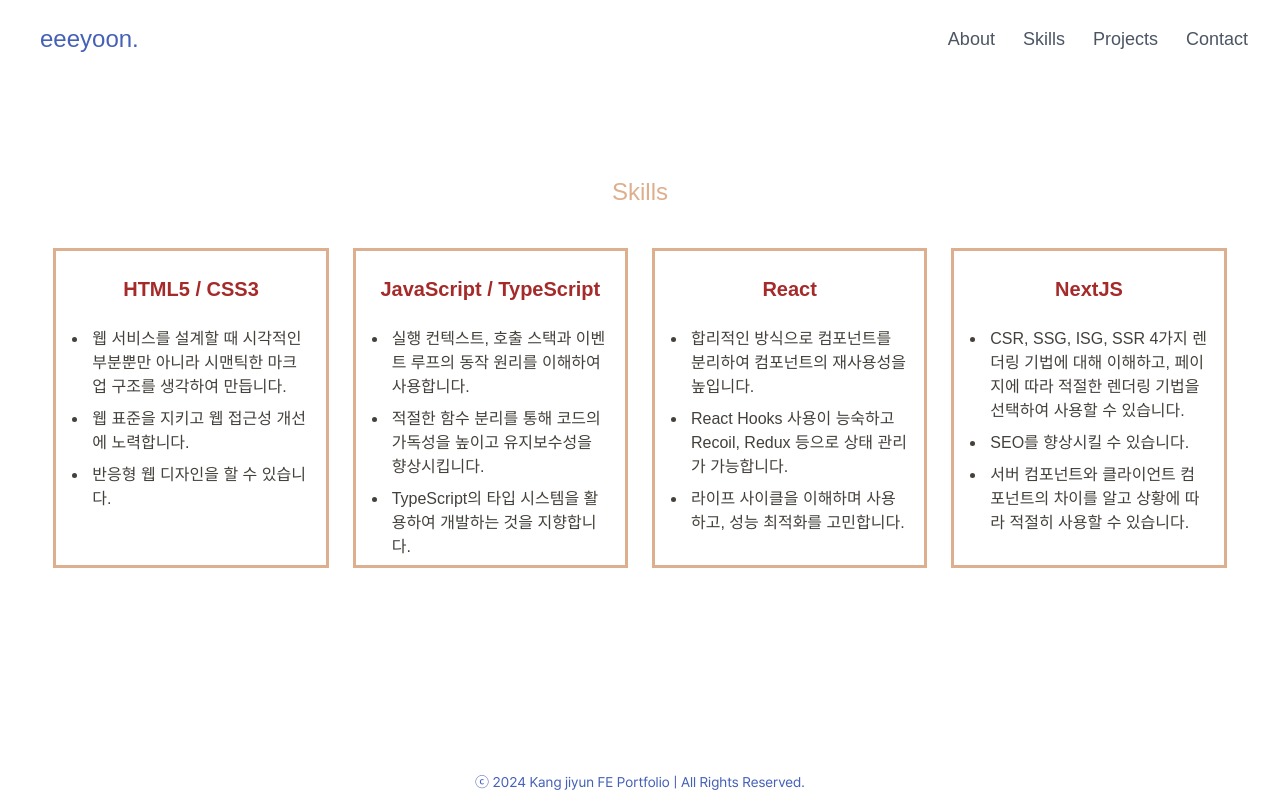
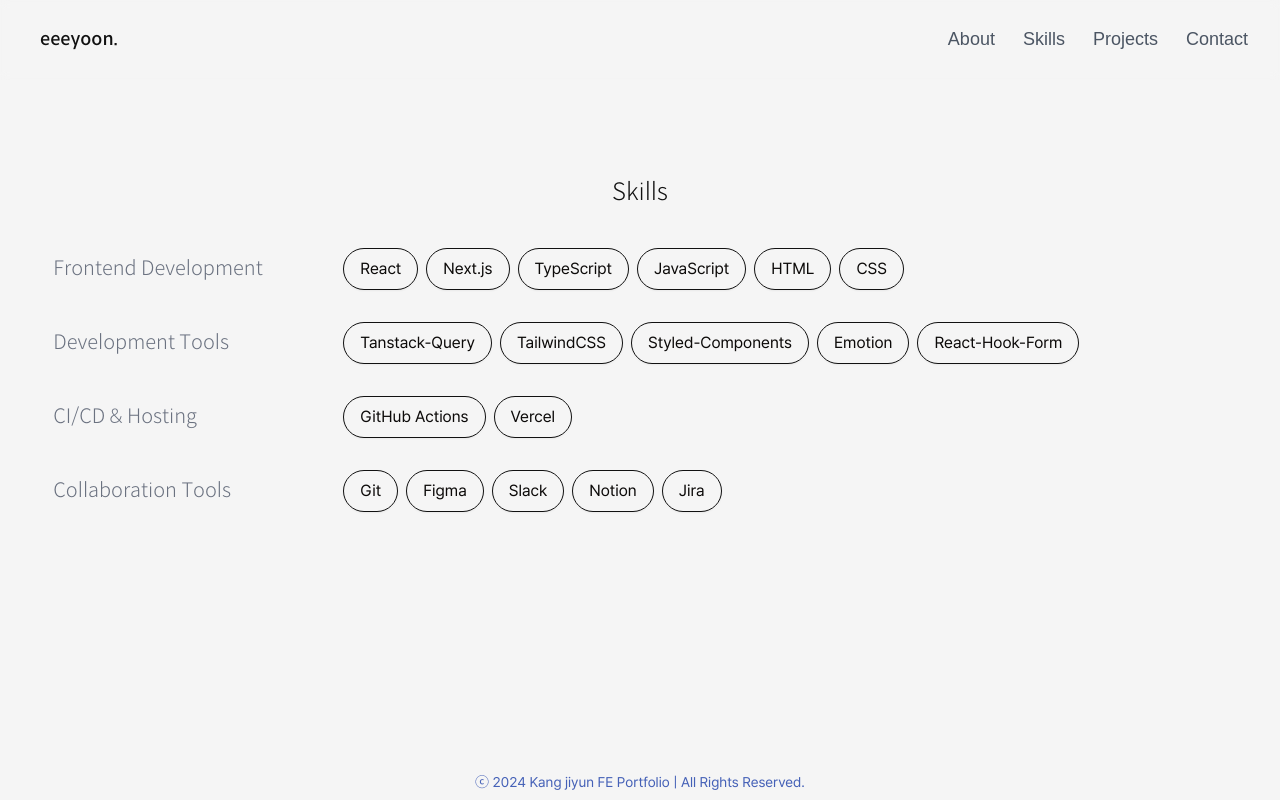
Before and after one commit to eeeyooon/portfolio, a Next.js app: page /skills in a window 1280 px wide. Built offline with nearby package versions, Linux system fonts and the light colour scheme; a web font is replaced by a local one.

Commit message:
refactor: about, skills 페이지 디자인 리뉴얼

```diff
--- a/data/skills/skillData.ts
+++ b/data/skills/skillData.ts
@@ -34,3 +34,22 @@ export const skills: Skills[] = [
     ],
   },
 ];
+
+export const skillData = [
+  {
+    category: "Frontend Development",
+    skills: ["React", "Next.js", "TypeScript", "JavaScript", "HTML", "CSS"],
+  },
+  {
+    category: "Development Tools",
+    skills: ["Tanstack-Query", "TailwindCSS", "Styled-Components", "Emotion", "React-Hook-Form"],
+  },
+  {
+    category: "CI/CD & Hosting",
+    skills: ["GitHub Actions", "Vercel"],
+  },
+  {
+    category: "Collaboration Tools",
+    skills: ["Git", "Figma", "Slack", "Notion", "Jira"],
+  },
+];
--- a/src/app/about/page.tsx
+++ b/src/app/about/page.tsx
@@ -98,11 +98,12 @@ export default function AboutPage() {
           </motion.div>
         )}
       </AnimatePresence>
+
       {!showInitialMessage && (
         <motion.section className="h-full" variants={sectionVariants} initial="hidden" animate={controls}>
           <div
             id="about"
-            className="relative flex items-center gap-6 flex-col sm:flex-row md:flex-row pt-16 selection:bg-brown_color"
+            className="relative flex items-center gap-6 flex-col sm:flex-row md:flex-row pt-16 selection:bg-gray-300"
           >
             <motion.div className="flex flex-col w-full justify-center items-center basis-5/12" variants={itemVariants}>
               <motion.p
@@ -127,7 +128,7 @@ export default function AboutPage() {
                   className="rounded-lg object-cover w-full h-full"
                 />
               </div>
-              <div className="flex flex-row gap-5 text-xs md:text-base mt-4 text-stone-600 w-full justify-center selection:bg-stone-300">
+              <div className="flex flex-row gap-5 text-xs md:text-base mt-4 text-gray-600 w-full justify-center selection:bg-gray-300">
                 <Link href="https://github.com/eeeyooon" target="_blank" className="hover:font-semibold">
                   GitHub
                 </Link>
@@ -140,10 +141,10 @@ export default function AboutPage() {
               </div>
             </motion.div>
             <motion.div className="flex flex-col w-full md:w-2/3" variants={itemVariants}>
-              <p className="font-SMUSnow  text-gray-600 text-lg md:text-xl mb-8">About Me</p>
+              <p className="font-spoqa text-black font-light text-lg md:text-2xl mb-8">About Me</p>
               <SlotMachine sentence={sentence} />
               <AboutContent />
-              <p className="text-sm text-stone-500 mt-2">update。 2024.10.26</p>
+              <p className="text-sm text-gray-500 mt-2">update。 2025.01.12</p>
             </motion.div>
           </div>
           <ScrollDown />
--- a/src/app/layout.tsx
+++ b/src/app/layout.tsx
@@ -2,6 +2,7 @@ import type { Metadata } from "next";
 import "./globals.css";
 import Header from "@/components/common/Header";
 import Footer from "@/components/common/Footer";
+import spoqaHanSansNeo from "@/fonts/local-fonts";
 
 export const metadata: Metadata = {
   title: "강지윤 | 프론트엔드 포트폴리오",
@@ -10,8 +11,8 @@ export const metadata: Metadata = {
 
 export default function RootLayout({ children }: { children: React.ReactNode }) {
   return (
-    <html lang="ko">
-      <body className="bg-primary font-pretendard flex flex-col max-w-screen-2xl mx-auto overflow-x-hidden scrollbar-hide w-full selection:bg-blueLight_color">
+    <html lang="ko" className={spoqaHanSansNeo.variable}>
+      <body className="bg-white_gray font-pretendard flex flex-col max-w-screen-2xl mx-auto overflow-x-hidden scrollbar-hide w-full selection:bg-gray-300">
         <Header />
         <main className="relative grow w-11/12 mx-auto md:w4/5">
           {children}
--- a/src/app/skills/page.tsx
+++ b/src/app/skills/page.tsx
@@ -1,12 +1,10 @@
-import SkillGrid from "@/components/skills/SkillGrid";
-import { skills } from "../../../data/skills/skillData";
+import SkillFlexbox from "@/components/skills/SkillFlexbox";
+import { skillData, skills } from "../../../data/skills/skillData";
 export default function SkillsPage() {
   return (
-    <section id="skills" className="h-full py-24 selection:bg-brown_color">
-      <h2 className="text-center font-SMUSnow text-brown_color text-xl md:text-2xl mb-10 selection:bg-redbrown_color">
-        Skills
-      </h2>
-      <SkillGrid skills={skills} />
+    <section id="skills" className="h-full py-24 ">
+      <h2 className="text-center font-spoqa font-light text-black text-2xl md:text-2xl mb-10 ">Skills</h2>
+      <SkillFlexbox skills={skillData} />
     </section>
   );
 }
--- a/src/components/about/AboutContent.tsx
+++ b/src/components/about/AboutContent.tsx
@@ -1,28 +1,14 @@
 export default function AboutContent() {
   return (
-    <div className="mb-4 mt-6 tracking-wide flex flex-col gap-1 text-stone-600">
-      <p className="text-sm sm:text-base lg:text-lg md:text-lg ">
-        안녕하세요! 프론트엔드 개발자 강지윤입니다.
+    <div className="mb-4 mt-6 tracking-wide flex flex-col gap-1 text-gray-600 text-sm sm:text-base lg:text-lg md:text-lg">
+      <p>안녕하세요! 프론트엔드 개발자 강지윤입니다.</p>
+      <p className="mt-2">
+        제가 하는 일에서 항상 즐거움을 찾으려고 합니다. 뭐든 즐기면서 하면 결과도 따라온다고 믿어요.
       </p>
-      <p className="text-sm sm:text-base mt-2 lg:text-lg md:text-lg ">
-        제가 하는 일에서 항상 즐거움을 찾으려고 합니다. 뭐든 즐기면서 하면
-        결과도 따라온다고 믿어요.
-      </p>
-      <p className="text-sm sm:text-base lg:text-lg md:text-lg ">
-        함께 일하는 동료에게도, 같이 일하면 즐거운 사람이고 싶어요.
-      </p>
-      <p className="text-sm sm:text-base lg:text-lg md:text-lg">
-        나와 동료를 즐겁게 할 수 있는 DX도, 사용자를 즐겁게 할 수 있는 UX도
-        고려하며 작업합니다.
-      </p>
-      <p className="text-sm sm:text-base mt-4 lg:text-lg md:text-lg ">
-        사람들을 만나는 걸 좋아해서, 다양한 직군과 함께 좋은 결과물을 만드는 데
-        관심이 많아요.
-      </p>
-      <p className="text-sm sm:text-base lg:text-lg md:text-lg ">
-        모두가 만족할 수 있는 협업을 목표로 개선할 점을 고민하고 항상 적극적으로
-        커뮤니케이션합니다.
-      </p>
+      <p>함께 일하는 동료에게도, 같이 일하면 즐거운 사람이고 싶어요.</p>
+      <p>나와 동료를 즐겁게 할 수 있는 DX도, 사용자를 즐겁게 할 수 있는 UX도 고려하며 작업합니다.</p>
+      <p className="mt-4">사람들을 만나는 걸 좋아해서, 다양한 직군과 함께 좋은 결과물을 만드는 데 관심이 많아요.</p>
+      <p>모두가 만족할 수 있는 협업을 목표로 개선할 점을 고민하고 항상 적극적으로 커뮤니케이션합니다.</p>
     </div>
   );
 }
--- a/src/components/common/Header.tsx
+++ b/src/components/common/Header.tsx
@@ -30,7 +30,7 @@ export default function Header() {
     <header className="flex flex-col justify-between items-center mx-auto w-full px-8 top-0 sm:h-[12vh] md:h-[12vh] lg:h-[10vh] backdrop-blur-sm md:flex-row sticky z-30 pb-[3px] selection:bg-blueLight_color">
       <div className="w-full justify-between flex md:flex-col md:justify-between">
         <Link href="/">
-          <span className="text-2xl font-light font-shrik text-blue_color pl-2">{text}</span>
+          <span className="text-lg font-medium font-spoqa text-black pl-2">{text}</span>
         </Link>
         <button
           className="cursor-pointer md:hidden w-8 h-8 relative flex flex-col justify-center items-center"
@@ -61,7 +61,7 @@ export default function Header() {
         } font-SMUSnow text-gray-600 `}
       >
         <ul
-          className={`flex flex-col gap-4 py-5 text-base text-center md:flex-row md:gap-7 md:text-lg bg-none ${
+          className={`flex flex-col gap-4 py-5 text-base text-center md:flex-row md:gap-7 md:text-lg bg-white_gray ${
             toggleHeader ? "bg-white opacity-90" : ""
           } md:bg-transparent`}
         >
--- /dev/null
+++ b/src/components/skills/SkillFlexbox.tsx
@@ -0,0 +1,54 @@
+"use client";
+
+import { motion, useInView } from "framer-motion";
+import { useRef } from "react";
+
+type Skill = {
+  category: string;
+  skills: string[];
+};
+
+type Props = {
+  skills: Skill[];
+};
+
+export default function SkillGrid({ skills }: Props) {
+  const ref = useRef(null);
+  const isInView = useInView(ref);
+
+  const categoryVariants = {
+    hidden: { opacity: 0, y: 50 },
+    visible: { opacity: 1, y: 0, transition: { duration: 0.8, ease: "easeInOut" } },
+  };
+
+  return (
+    <div ref={ref} className="mt-8 mb-14">
+      {skills.map((skillCategory, index) => (
+        <motion.div
+          key={skillCategory.category}
+          className="mb-8"
+          variants={categoryVariants}
+          initial="hidden"
+          animate={isInView ? "visible" : "hidden"}
+          transition={{ delay: index * 0.4 }}
+        >
+          <div className="flex flex-col lg:flex-row items-start lg:items-center gap-4 lg:gap-20">
+            <h3 className="font-spoqa font-light text-lg md:text-xl  text-gray-500 w-[200px] lg:w-[210px]">
+              {skillCategory.category}
+            </h3>
+            <motion.ul className="flex flex-wrap gap-2" initial="hidden" animate="visible">
+              {skillCategory.skills.map((skill) => (
+                <motion.li
+                  key={skill}
+                  className="px-4 py-2 border border-black rounded-full bg-white_gray text-sm md:text-base text-center shadow-sm transition hover:shadow-md hover:bg-gray-100"
+                >
+                  {skill}
+                </motion.li>
+              ))}
+            </motion.ul>
+          </div>
+        </motion.div>
+      ))}
+    </div>
+  );
+}
--- a/src/components/skills/SkillGrid.tsx
+++ /dev/null
@@ -1,41 +0,0 @@
-"use client";
-
-import { Skills } from "@/types/skills";
-import { motion, useInView } from "framer-motion";
-import { useRef } from "react";
-import dynamic from "next/dynamic";
-
-type Props = {
-  skills: Skills[];
-};
-
-const SkillCard = dynamic(() => import("./SkillCard"));
-
-export default function SkillGrid({ skills }: Props) {
-  const ref = useRef(null);
-  const isInView = useInView(ref);
-
-  const variants = {
-    hidden: { opacity: 0, y: 50 },
-    visible: { opacity: 1, y: 0 },
-  };
-
-  return (
-    <ul
-      ref={ref}
-      className="grid gap-6 grid-cols-1 sm:grid-cols-2 md:grid-cols-4 lg:grid-cols-4 mt-8 mb-14"
-    >
-      {skills.map((skill, index) => (
-        <motion.li
-          key={skill.stack}
-          variants={variants}
-          initial="hidden"
-          animate={isInView ? "visible" : "hidden"}
-          transition={{ delay: index * 0.2, duration: 0.8, ease: "easeInOut" }}
-        >
-          <SkillCard skill={skill} />
-        </motion.li>
-      ))}
-    </ul>
-  );
-}
```
